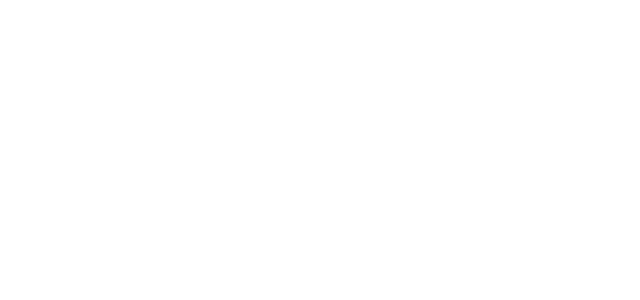
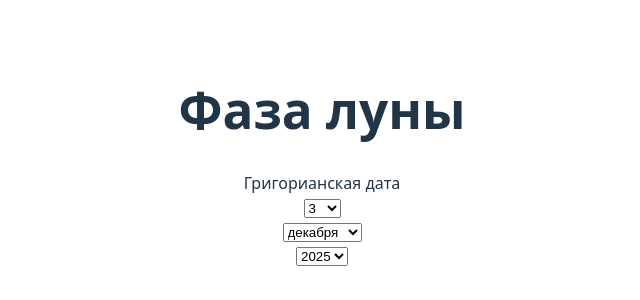
Before and after one commit to VadosKova/Moon-Calculator, a React (Vite) app in the folder moon-calc/: page / in a window 1280 px wide. Shown: the part 262-562 px from the top of the page, without its empty margins (318-958 px from the left). Built offline with nearby package versions, Linux system fonts and the light colour scheme.

Commit message:
First part of interface

```diff
--- a/moon-calc/src/App.jsx
+++ b/moon-calc/src/App.jsx
@@ -90,7 +90,51 @@
 
   return (
     <>
+      <div className='calculator'>
+        <div className="header">
+          <div className="logo-container">
+            <img src={LogoImage} alt="logo" className="logo" />
+          </div>
+          <h1>Фаза луны</h1>
+        </div>
 
+        <div className="options">
+          <div className="date-select">
+            <label>Григорианская дата</label>
+            <div className="selectors">
+
+              <div className="select-wrapper">
+                <select value={day} onChange={(e) => setDay(e.target.value)}>
+                  {[...Array(31)].map((_, i) => (
+                    <option key={i}>{i + 1}</option>
+                  ))}
+                </select>
+              </div>
+
+              <div className="select-wrapper">
+                <select value={month} onChange={(e) => setMonth(e.target.value)}>
+                  {[
+                    "января", "февраля", "марта", "апреля", "мая", "июня",
+                    "июля", "августа", "сентября", "октября", "ноября", "декабря",
+                  ].map((m) => (
+                    <option key={m}>{m}</option>
+                  ))}
+                </select>
+              </div>
+
+              <div className="select-wrapper">
+                <select value={year} onChange={(e) => setYear(e.target.value)}>
+                  {Array.from({ length: 50 }, (_, i) => 1980 + i).map((y) => (
+                    <option key={y}>{y}</option>
+                  ))}
+                </select>
+              </div>
+
+            </div>
+          </div>
+        </div>
+
+      </div>
     </>
   )
 }
```
